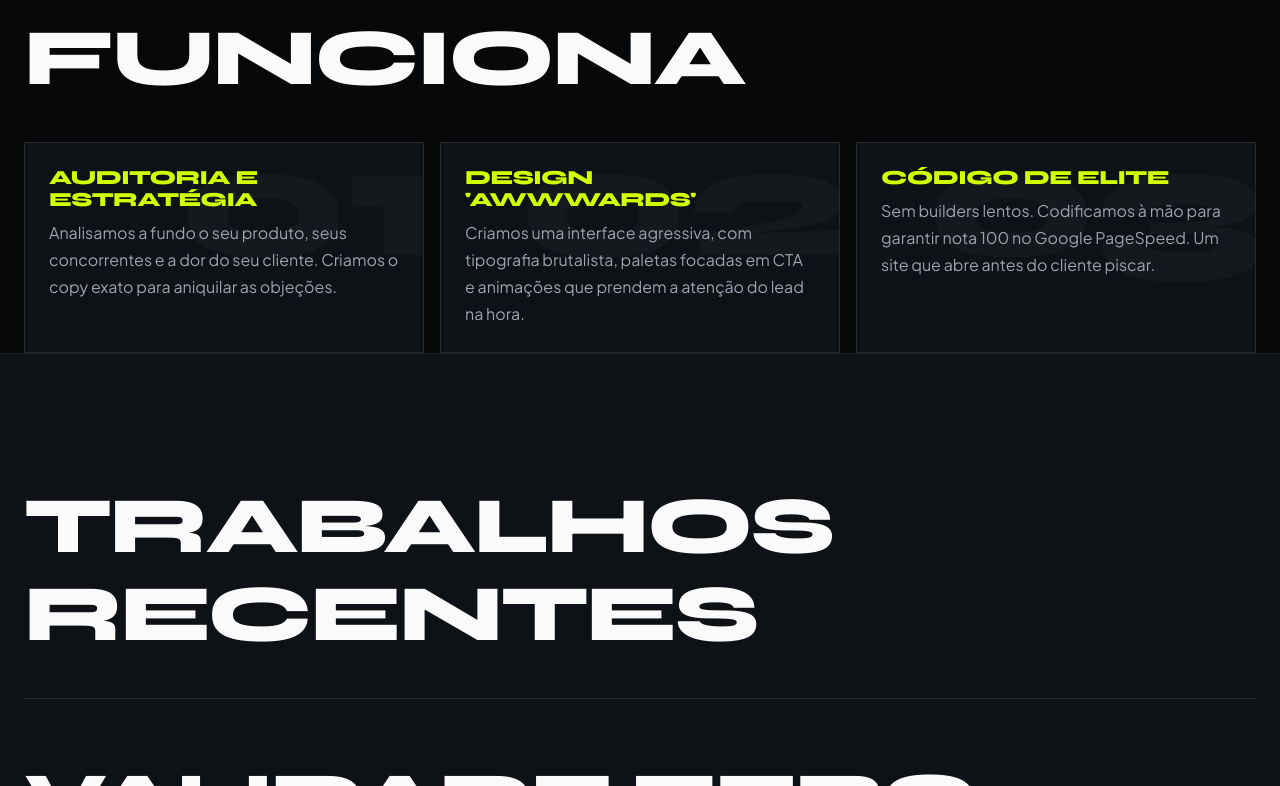
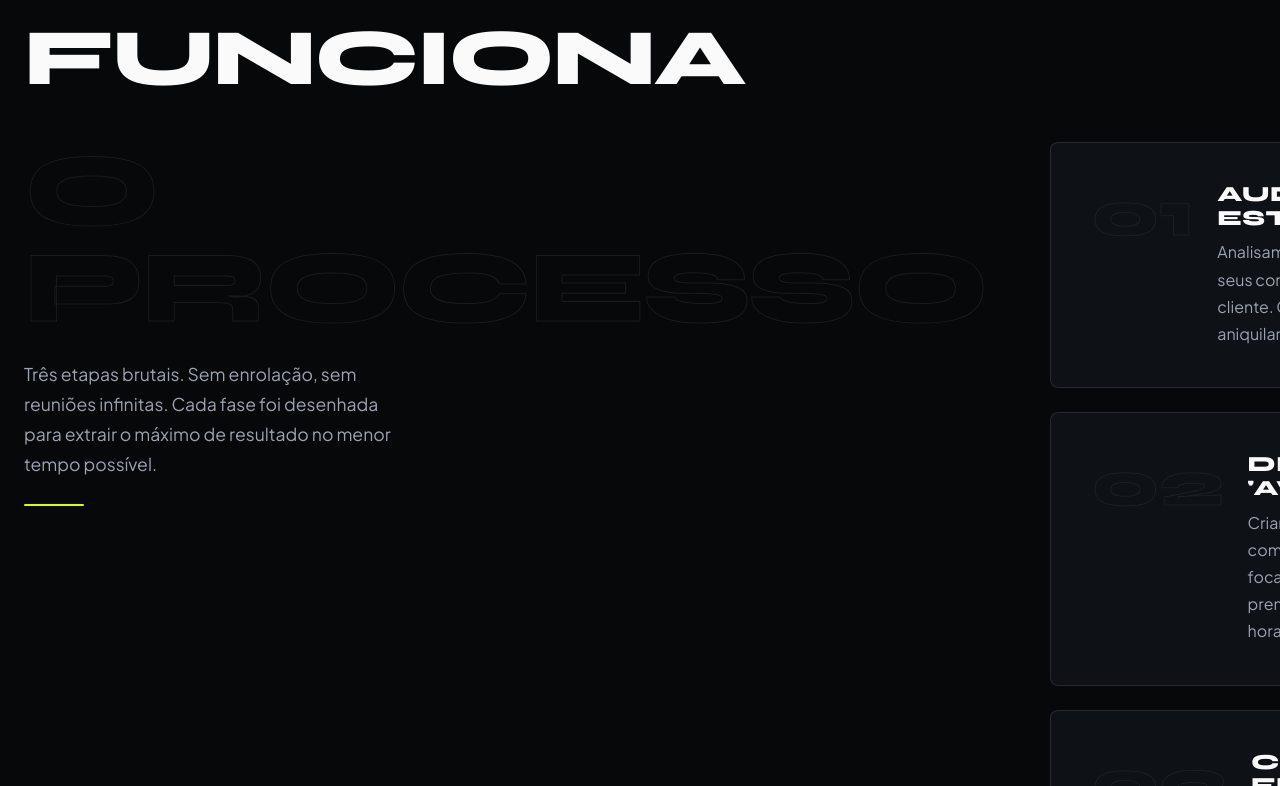
Before and after one commit to mateusoliveiradev1/lira, a React (Vite) app: page / in a window 1280 px wide. Shown: the part 1454-2240 px from the top of the page. Built offline with nearby package versions, Linux system fonts and the light colour scheme.

Commit message:
feat(premium): redesign process sticky side-by-side e FAQ mega-accordion

```diff
--- a/src/index.css
+++ b/src/index.css
@@ -260,50 +260,91 @@ h1, h2, h3, h4, .h2-reveal {
   line-height: 1.3;
 }
 
-/* ===================== Process ===================== */
+/* ===================== Process (Sticky Side-by-Side) ===================== */
 .process {
   border-bottom: 1px solid var(--border-base);
 }
 
-.process-grid {
+.process-layout {
   display: grid;
-  grid-template-columns: 1fr;          /* mobile: 1 coluna */
-  gap: var(--space-3);
+  grid-template-columns: 1fr 1fr;
+  gap: var(--space-6);
   margin-top: var(--space-5);
+  min-height: 80vh;
+}
+
+.process-sticky {
+  position: sticky;
+  top: 120px;
+  align-self: start;
+  height: fit-content;
+}
+
+.process-sticky-label {
+  font-family: var(--font-display);
+  font-size: clamp(4rem, 8vw, 7rem);
+  font-weight: 800;
+  line-height: 0.95;
+  color: transparent;
+  -webkit-text-stroke: 1px rgba(255, 255, 255, 0.08);
+  text-transform: uppercase;
+  letter-spacing: -0.03em;
+  margin-bottom: var(--space-4);
+}
+
+.process-sticky-desc {
+  color: var(--fg-muted);
+  font-size: 1.1rem;
+  line-height: 1.7;
+  max-width: 380px;
+}
+
+.process-sticky-line {
+  width: 60px;
+  height: 2px;
+  background: var(--accent-primary);
+  margin-top: var(--space-4);
+  border-radius: 99px;
+}
+
+.process-steps {
+  display: flex;
+  flex-direction: column;
+  gap: var(--space-4);
 }
 
 .process-step {
-  padding: var(--space-4);
+  padding: var(--space-5);
   background: var(--bg-surface);
   border: 1px solid var(--border-base);
+  border-radius: var(--radius-md);
   position: relative;
   overflow: hidden;
   transition: all var(--transition-normal);
   display: flex;
-  flex-direction: column;
+  align-items: flex-start;
+  gap: var(--space-4);
 }
 
 .process-step:hover {
-  transform: translateY(-8px);
   border-color: var(--accent-primary);
-  box-shadow: 0 10px 30px rgba(212, 255, 0, 0.05);
+  transform: translateX(8px);
+  box-shadow: -4px 0 0 var(--accent-primary);
 }
 
-.process-step-bg-num {
-  position: absolute;
-  top: -20px;
-  right: -10px;
+.process-step-num {
   font-family: var(--font-display);
-  font-size: 10rem;
+  font-size: 4rem;
   font-weight: 800;
   line-height: 1;
-  color: rgba(255, 255, 255, 0.03);
-  z-index: 0;
-  pointer-events: none;
-  transition: color var(--transition-normal);
+  color: transparent;
+  -webkit-text-stroke: 1px rgba(255, 255, 255, 0.06);
+  flex-shrink: 0;
+  transition: all var(--transition-normal);
 }
 
-.process-step:hover .process-step-bg-num {
+.process-step:hover .process-step-num {
+  -webkit-text-stroke-color: var(--accent-primary);
   color: rgba(212, 255, 0, 0.05);
 }
 
@@ -313,8 +354,16 @@ h1, h2, h3, h4, .h2-reveal {
 }
 
 .process-step h3 {
-  font-size: 1.25rem;
+  font-size: 1.35rem;
   margin-bottom: var(--space-2);
+  color: var(--fg-base);
+  font-family: var(--font-display);
+  text-transform: uppercase;
+  letter-spacing: 0.02em;
+  transition: color var(--transition-fast);
+}
+
+.process-step:hover h3 {
   color: var(--accent-primary);
 }
 
@@ -322,6 +371,39 @@ h1, h2, h3, h4, .h2-reveal {
   color: var(--fg-muted);
   font-size: 1rem;
   line-height: 1.7;
+}
+
+/* Progress Line (SVG-like vertical) */
+.process-progress {
+  position: absolute;
+  left: 0;
+  top: 0;
+  width: 2px;
+  height: 0%;
+  background: var(--accent-primary);
+  transition: height 0.6s ease;
+  border-radius: 99px;
+}
+
+@media (max-width: 768px) {
+  .process-layout {
+    grid-template-columns: 1fr;
+    min-height: auto;
+  }
+  .process-sticky {
+    position: relative;
+    top: auto;
+  }
+  .process-sticky-label {
+    font-size: 3rem;
+  }
+  .process-step {
+    flex-direction: column;
+    gap: var(--space-2);
+  }
+  .process-step-num {
+    font-size: 2.5rem;
+  }
 }
 
 .project-details-grid {
@@ -377,30 +459,59 @@ h1, h2, h3, h4, .h2-reveal {
   display: none; /* Oculto por padrão (mobile-first) */
 }
 
-/* ===================== FAQ ===================== */
+/* ===================== FAQ (Mega Accordion Side-by-Side) ===================== */
 .faq {
   background: var(--bg-base);
   border-bottom: 1px solid var(--border-base);
 }
 
+.faq-layout {
+  display: grid;
+  grid-template-columns: auto 1fr;
+  gap: var(--space-6);
+  margin-top: var(--space-5);
+  align-items: start;
+}
+
+.faq-side-label {
+  position: sticky;
+  top: 120px;
+  writing-mode: vertical-lr;
+  transform: rotate(180deg);
+  font-family: var(--font-display);
+  font-size: clamp(3rem, 6vw, 5rem);
+  font-weight: 800;
+  text-transform: uppercase;
+  color: transparent;
+  -webkit-text-stroke: 1px rgba(255, 255, 255, 0.06);
+  letter-spacing: 0.05em;
+  line-height: 1;
+  user-select: none;
+  white-space: nowrap;
+}
+
 .faq-list {
-  margin-top: var(--space-5);
   display: flex;
   flex-direction: column;
-  gap: var(--space-3);
+  gap: 0;
 }
 
 .faq-item {
-  background: var(--bg-surface);
-  border: 1px solid var(--border-base);
-  padding: var(--space-4);
-  border-radius: var(--radius-md);
+  background: transparent;
+  border: none;
+  border-bottom: 1px solid var(--border-base);
+  padding: var(--space-4) 0;
+  border-radius: 0;
   transition: all var(--transition-normal);
 }
 
+.faq-item:first-child {
+  border-top: 1px solid var(--border-base);
+}
+
 .faq-item.open, .faq-item:hover {
-  border-color: var(--border-strong);
-  background: var(--bg-surface-raised);
+  background: transparent;
+  border-color: var(--accent-primary);
 }
 
 .faq-question {
@@ -409,31 +520,38 @@ h1, h2, h3, h4, .h2-reveal {
   align-items: center;
   gap: var(--space-3);
   cursor: pointer;
-  transition: transform var(--transition-fast);
+  transition: transform var(--transition-fast), padding var(--transition-fast);
 }
 
 .faq-question:hover {
-  transform: translateX(4px);
+  transform: translateX(12px);
 }
 
 .faq-index {
-  font-family: monospace;
-  font-size: 1rem;
+  font-family: var(--font-mono);
+  font-size: 0.85rem;
   color: var(--accent-primary);
-  opacity: 0.8;
+  opacity: 0.6;
   letter-spacing: 0.05em;
   font-weight: bold;
+  flex-shrink: 0;
 }
 
 .faq-question h3 {
-  font-size: clamp(1rem, 3.5vw, 1.5rem);
+  font-size: clamp(1.1rem, 3.5vw, 1.75rem);
   text-transform: none;
-  letter-spacing: -0.01em;
-  font-weight: 600;
-  font-family: var(--font-sans);
-  line-height: 1.3;
+  letter-spacing: -0.02em;
+  font-weight: 700;
+  font-family: var(--font-display);
+  line-height: 1.2;
   flex: 1;
   margin: 0;
+  transition: color var(--transition-fast);
+}
+
+.faq-item:hover .faq-question h3,
+.faq-item.open .faq-question h3 {
+  color: var(--accent-primary);
 }
 
 .faq-question svg {
@@ -443,11 +561,33 @@ h1, h2, h3, h4, .h2-reveal {
 .faq-answer {
   overflow: hidden;
   color: var(--fg-muted);
-  font-size: 1.125rem;
-  line-height: 1.7;
+  font-size: 1.05rem;
+  line-height: 1.8;
+  font-family: var(--font-mono);
   padding-top: var(--space-3);
-  border-top: 1px solid var(--border-base);
-  margin-top: var(--space-3);
+  padding-left: 3.5rem;
+  border-top: none;
+  margin-top: var(--space-2);
+  letter-spacing: -0.01em;
+}
+
+@media (max-width: 768px) {
+  .faq-layout {
+    grid-template-columns: 1fr;
+  }
+  .faq-side-label {
+    writing-mode: horizontal-tb;
+    transform: none;
+    position: relative;
+    top: auto;
+    font-size: 2.5rem;
+  }
+  .faq-question:hover {
+    transform: translateX(6px);
+  }
+  .faq-answer {
+    padding-left: 0;
+  }
 }
 
 /* ===================== CTA ===================== */
--- a/src/pages/Home.jsx
+++ b/src/pages/Home.jsx
@@ -199,23 +199,37 @@ export default function Home() {
         <div className="section-header">
           <TextReveal text={["COMO", "FUNCIONA"]} className="h2-reveal" />
         </div>
-        <div className="process-grid">
+        <div className="process-layout">
+          {/* Lado esquerdo — sticky */}
+          <div className="process-sticky">
+            <div className="process-sticky-label" aria-hidden="true">
+              O<br/>Processo
+            </div>
+            <p className="process-sticky-desc">
+              Três etapas brutais. Sem enrolação, sem reuniões infinitas. Cada fase foi desenhada para extrair o máximo de resultado no menor tempo possível.
+            </p>
+            <div className="process-sticky-line" />
+          </div>
+
+          {/* Lado direito — steps que rolam */}
+          <div className="process-steps">
             {processSteps.map((step, idx) => (
               <motion.div
                 className="process-step"
                 key={idx}
-              initial={{ opacity: 0, y: 40 }}
-              whileInView={{ opacity: 1, y: 0 }}
+                initial={{ opacity: 0, x: 40 }}
+                whileInView={{ opacity: 1, x: 0 }}
                 viewport={{ once: true }}
                 transition={{ delay: idx * 0.15, duration: 0.6 }}
               >
-              <div className="process-step-bg-num" aria-hidden="true">0{idx + 1}</div>
+                <div className="process-step-num" aria-hidden="true">0{idx + 1}</div>
                 <div className="process-step-content">
                   <h3>{step.title}</h3>
                   <p>{step.desc}</p>
                 </div>
               </motion.div>
             ))}
+          </div>
         </div>
       </section>
 
@@ -291,8 +305,11 @@ export default function Home() {
         <div className="section-header">
           <TextReveal text={["PERGUNTAS", "FREQUENTES"]} className="h2-reveal" />
         </div>
+        <div className="faq-layout">
+          <div className="faq-side-label" aria-hidden="true">F.A.Q.</div>
           <div className="faq-list">
             {faqs.map((f, i) => <FAQItem key={i} faq={f} index={i} />)}
+          </div>
         </div>
       </section>
 
```
Lines whose indentation alone changed are shown as unchanged.
